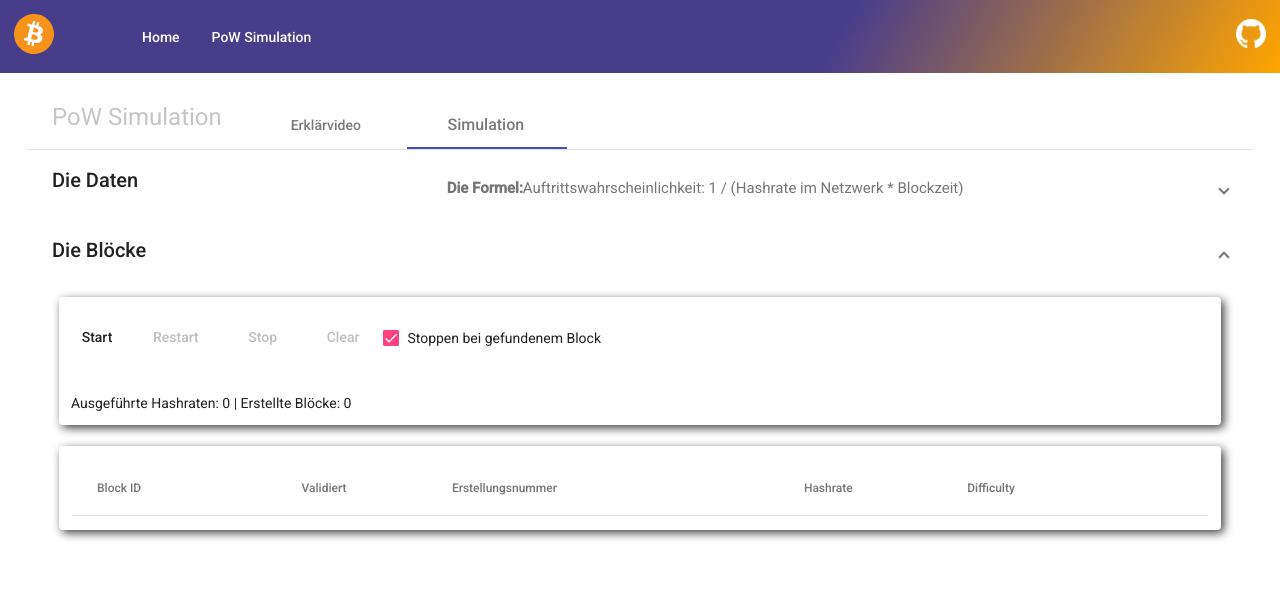
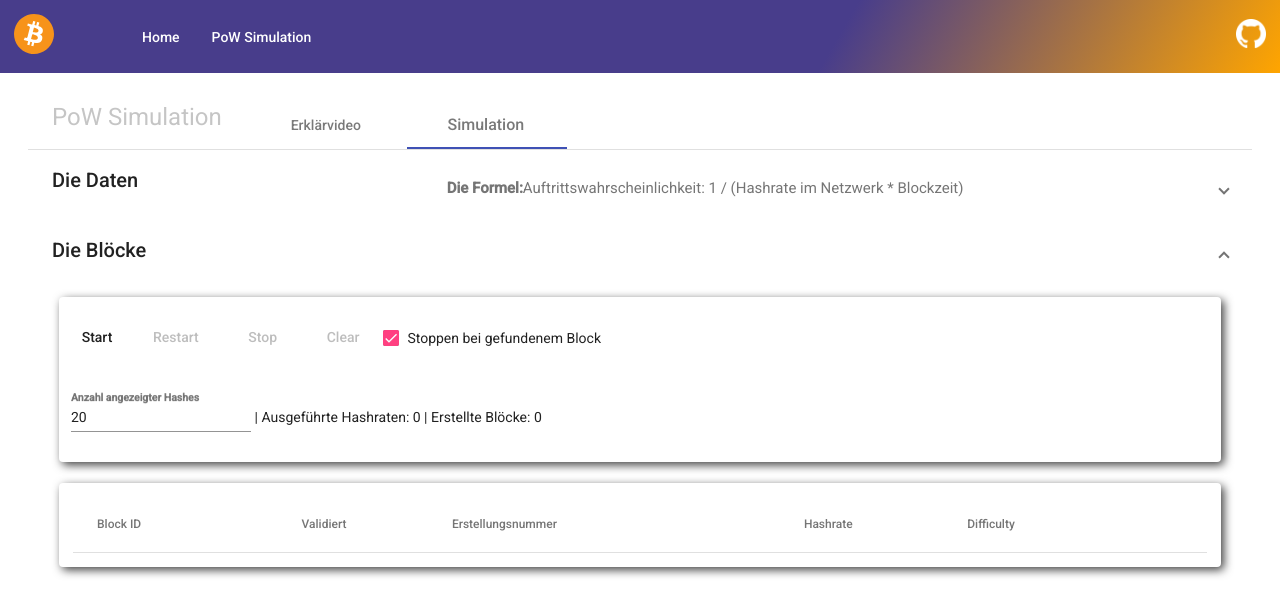
Before and after one commit to MyKaez/btc-playground, an Angular app: page /pow in a window 1280 px wide. Shown: the top 616 px of the page. Built offline with nearby package versions, Linux system fonts and the light colour scheme.

Commit message:
added "amount of hashes to show"

```diff
--- a/src/app/simulators/pow/pow.component.html
+++ b/src/app/simulators/pow/pow.component.html
@@ -78,6 +78,10 @@
                     </mat-checkbox>
                 </mat-card-actions>
                 <mat-card-footer>
+                    <mat-form-field apperance="fill">
+                        <mat-label><b>Anzahl angezeigter Hashes</b></mat-label>
+                        <input type="number" matInput [(ngModel)]="amountHashesToShow" min="1" max="200">
+                    </mat-form-field> |
                     <span *ngIf="isProcessing"><b>Simulation gestartet...</b></span>
                     Ausgeführte Hashraten: {{executedHashrates}}
                     <span *ngIf="!isProcessing"> | Erstellte Blöcke: {{blocks.length}}</span>
--- a/src/app/simulators/pow/pow.component.ts
+++ b/src/app/simulators/pow/pow.component.ts
@@ -18,10 +18,12 @@ export class PowComponent implements OnInit {
   public dataSource: MatTableDataSource<PowBlock>;
   public executedHashrates: number;
   public stopOnFoundBlock: boolean;
+  public amountHashesToShow: number;
 
   constructor() {
     this.blockNo = 0;
     this.executedHashrates = 0;
+    this.amountHashesToShow = 20;
     this.blocks = [];
     this.isProcessing = false;
     this.stopOnFoundBlock = true;
@@ -91,7 +93,7 @@ export class PowComponent implements OnInit {
           const block = this.powService.createBlock(
             validationInput[0], validationInput[1], this.executedHashrates, ++this.blockNo);
           this.blocks.push(block);
-          this.dataSource.data = this.blocks.reverse().filter((_, i) => i <= 50);
+          this.dataSource.data = this.blocks.reverse().filter((_, i) => i <= this.amountHashesToShow);
           if (this.stopOnFoundBlock && block.isValid) {
             this.stop();
             break;
```
